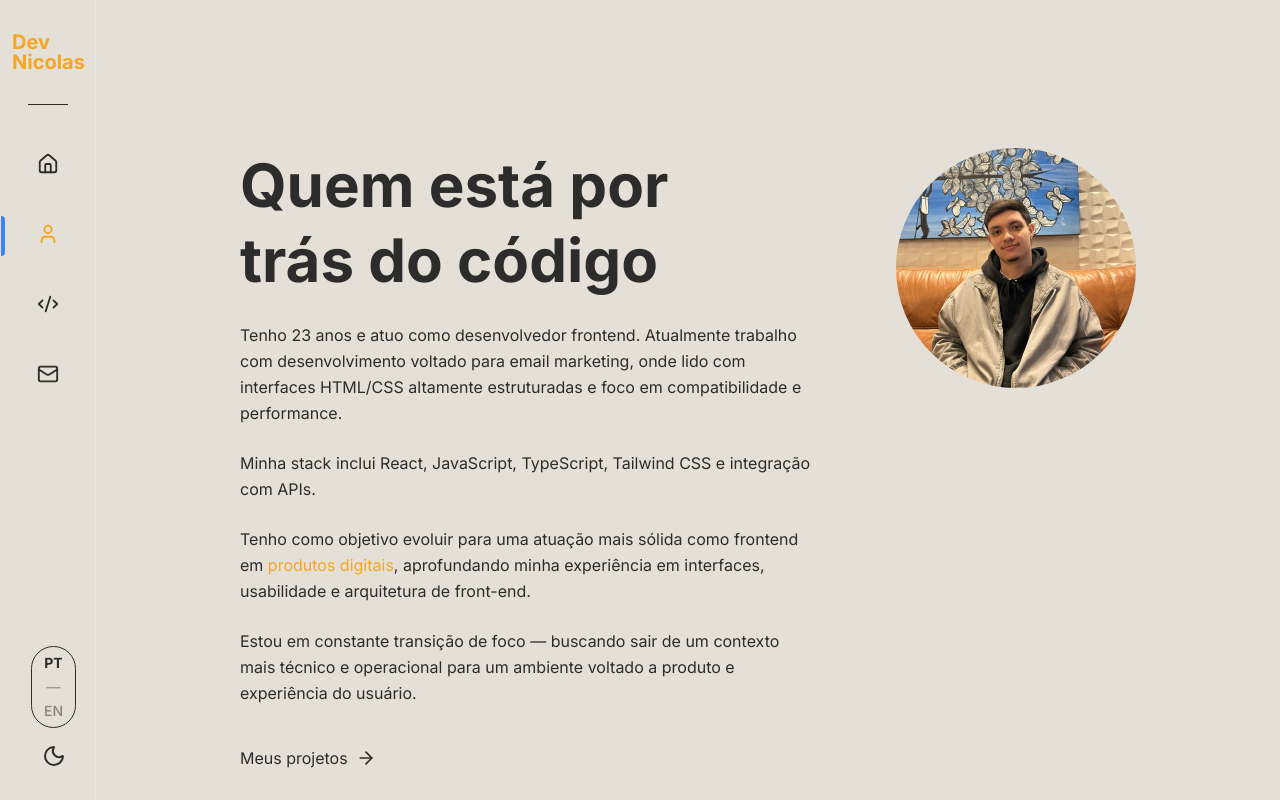
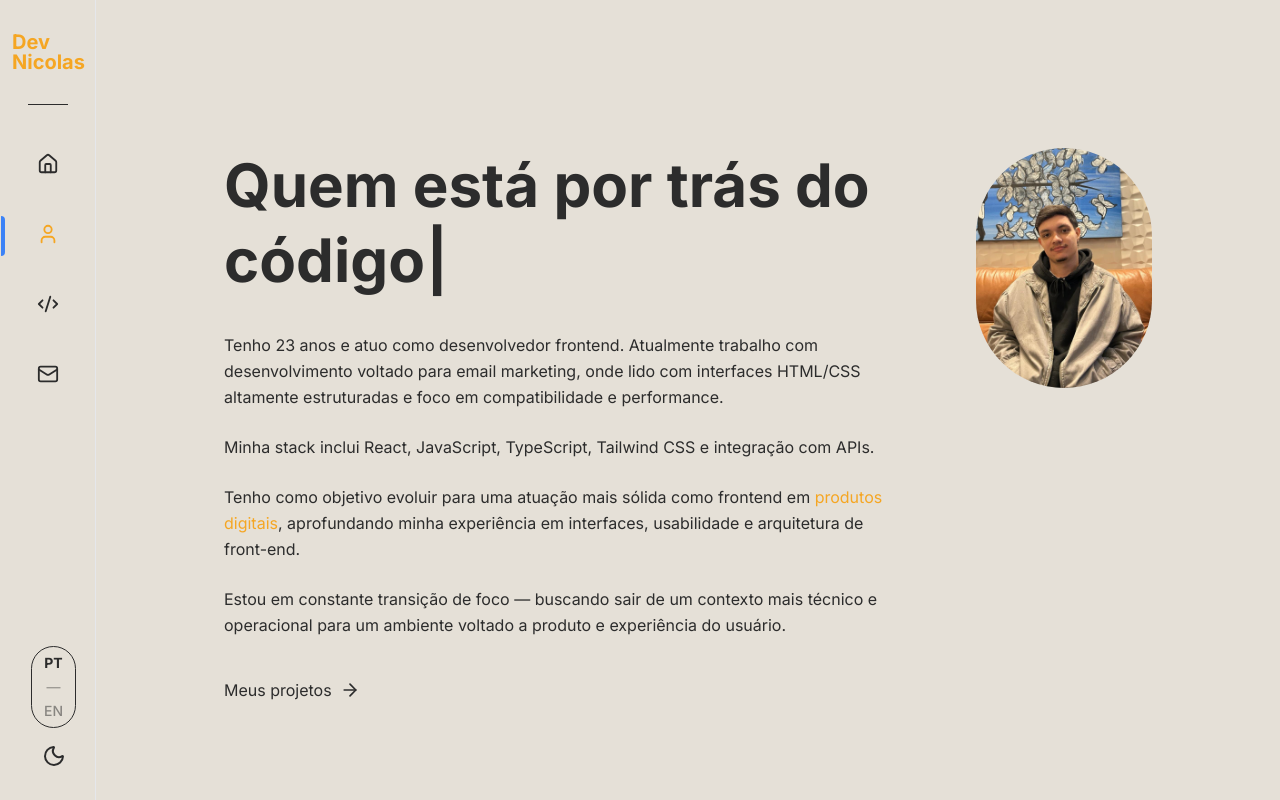
Before and after one commit to nick-campos/nicolasdev, a React (Vite) app: page /about in a window 1280 px wide. Built offline with nearby package versions, Linux system fonts and the light colour scheme.

Commit message:
feat: inserir typewriter no título da página 'about'

```diff
--- a/package.json
+++ b/package.json
@@ -18,7 +18,8 @@
     "react-dom": "^19.2.6",
     "react-i18next": "^17.0.8",
     "react-icons": "^5.6.0",
-    "react-router-dom": "^7.18.0"
+    "react-router-dom": "^7.18.0",
+    "typewriter-effect": "^2.22.0"
   },
   "devDependencies": {
     "@eslint/js": "^10.0.1",
--- a/src/pages/About.tsx
+++ b/src/pages/About.tsx
@@ -3,6 +3,7 @@ import { ArrowDown } from 'lucide-react'
 import profileImg from '../assets/profile.img.jpeg'
 import { motion } from 'framer-motion';
 import { useTranslation } from 'react-i18next'
+import  Typewriter  from 'typewriter-effect'
 
 interface AboutProps {
     isDark: boolean
@@ -25,12 +26,20 @@ export default function About({ isDark }: AboutProps) {
         ></img>
     </div>
 
-    {/* gap-1.5: espaçamento entre parágrafos bem reduzido no mobile (era gap-3) */}
-    <div className='order-2 md:order-1 flex flex-col items-center md:items-start gap-3.5 md:gap-6 max-w-xl'>
+    {/*Container que armazena o texto principal e os paragráfos*/}
+    <div className='order-2 md:order-1 flex flex-col items-center md:items-start gap-3.5 md:gap-6 max-w-2xl'>
 
         {/* text-lg no mobile (era text-3xl), md:text-6xl mantém o original */}
-        <h1 className='text-3xl md:text-6xl font-bold leading-tight' style={{ color: isDark ? '#ffffff' : '#2C2C2C'}}>
-            {t('about.title1')}<br /> {t('about.title2')}
+        <h1 className='min-h-20 md:min-h-40 text-center md:text-left text-3xl md:text-6xl font-bold leading-tight' style={{ color: isDark ? '#ffffff' : '#2C2C2C'}}>
+            <Typewriter
+            onInit={(typewriter) => {
+                typewriter
+                    .typeString(t('about.title1'))
+                    .typeString('\n')
+                    .typeString(t('about.title2'))
+                    .start();
+            }   }
+            />
         </h1>
 
         {/* text-[11px] no mobile (era text-sm), md:text-base mantém o original */}
```
Also changed, not shown: 1 other file (tests, documents, lock files or other folders).
